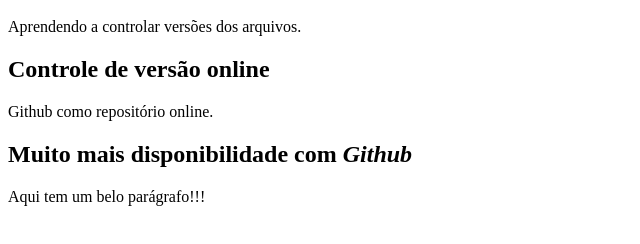
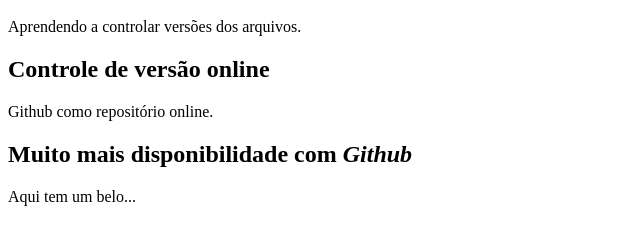
Before and after one commit to jeff-pedro/git-explorando, a plain HTML site: page index.html in a window 1280 px wide. Shown: the part 48-292 px from the top of the page, without its empty margins (0-640 px from the left). Drawn offline with Linux system fonts and the light colour scheme.

Commit message:
modifcando o paragrafo

```diff
--- a/index.html
+++ b/index.html
@@ -8,6 +8,6 @@
 		<p>Github como repositório online.</p>
 
 		<h2>Muito mais disponibilidade com <em>Github</em></h2>
-		<p>Aqui tem um belo parágrafo!!!</p>
+		<p>Aqui tem um belo...</p>
 	</body>
 </html>
```
